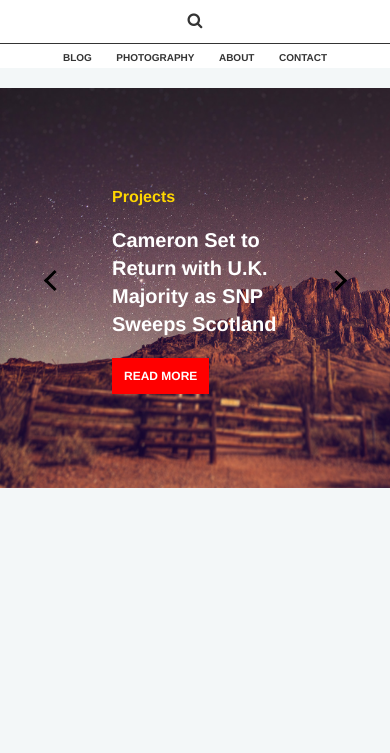
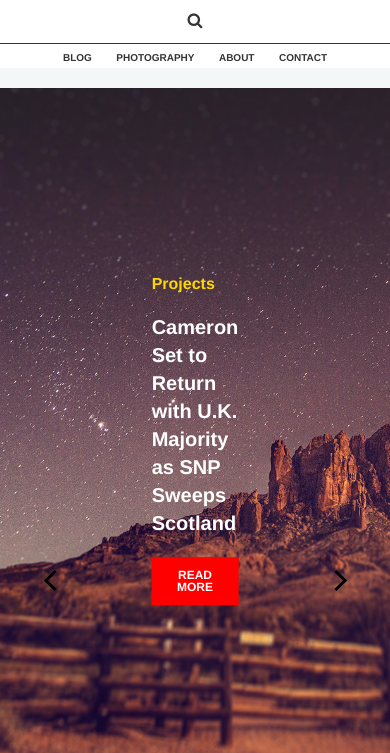
Before and after one commit to NadineMansour/BlogFrontEnd, a plain HTML site: page layouts/Blog_layout.html in a window 390 px wide. Shown: the part 88-841 px from the top of the page. Drawn offline with nearby package versions, Linux system fonts and the light colour scheme.

Commit message:
Updates to styling of blog slider for responsiveness

```diff
--- a/css/style.css
+++ b/css/style.css
@@ -414,6 +414,10 @@
 /*end-articles-layout-banner*/
 
 /*start-article-layput*/
+.article-main {
+	padding: 20px 0px;
+}
+
 .article-middle{
 	margin-top: 40px;
 }
@@ -629,8 +633,9 @@ body{
 /*start-blog-layout-banner*/
 .blog-banner{
 	height: 100vh;
-	min-height: 500px;
+	min-height: 700px;
 	position: relative;
+	overflow: hidden;
 }
 
 .blog-banner-header{
@@ -941,12 +946,14 @@ body{
 
 /* Blog slider */
 .blog_slider {
-	height: 400px;
+	height: 700px;
+	min-height: 600px;
 	width: 100%;
 }
 
 .blog_slides_container {
-	height: 400px;
+	height: 100%;
+	min-height: 500px;
 }
 
 .blog_slide {
@@ -956,11 +963,14 @@ body{
   	color: white;
   	font-weight: bold;
   	height: 100%;
+  	position: relative;
 }
 
 .blog_slide_content {
-	padding: 5rem 14rem;
-	height: 100%;
+	position: absolute;
+	top: 50%;
+	left: 50%;
+	transform: translateX(-50%) translateY(-50%);
 }
 
 @media screen and (max-width: 900px) {
```
